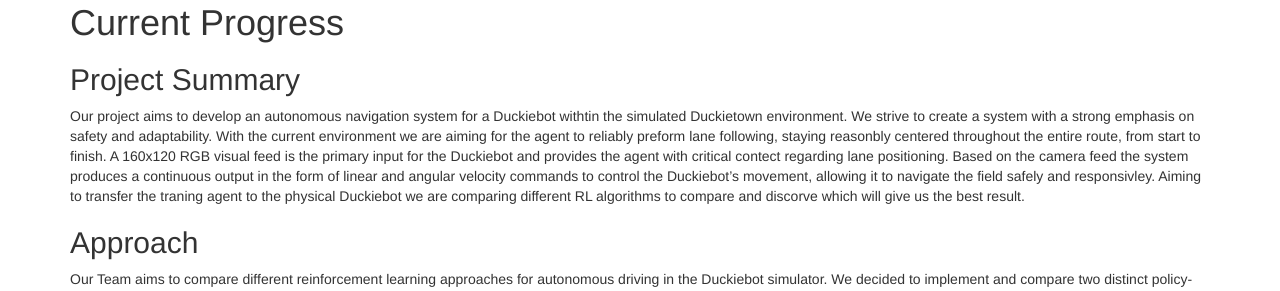
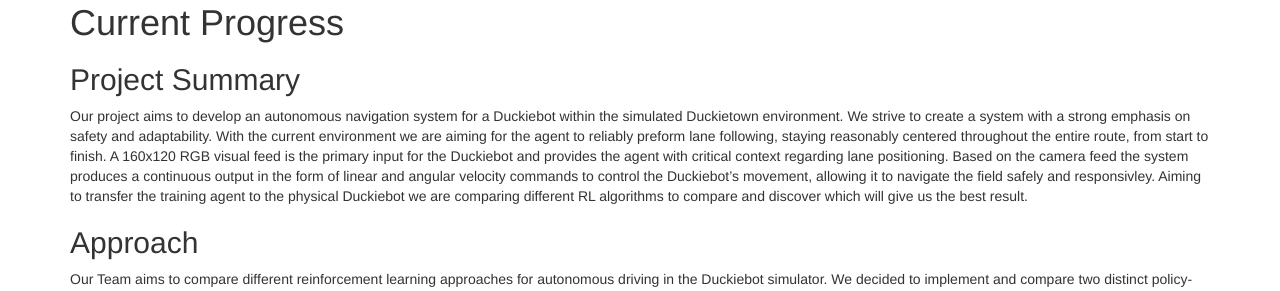
Before and after one commit to AllanWu04/TheQuackers, a Jekyll site: the page built from docs/status.md, in a window 1280 px wide and 900 px high. Shown: the part 170-461 px from the top of the window. Built offline with Jekyll 4.4.1, drawn with Linux system fonts in a browser that asks for light colours; formulas are drawn with MathJax 3; some of the changed lines change nothing that is shown; some of the changed text lies outside the part shown.

Commit message:
Attempt fix gifs and img links on status and fixed typos on project summary

```diff
--- a/docs/status.md
+++ b/docs/status.md
@@ -6,12 +6,12 @@
 # Current Progress
 
 ## Project Summary
-Our project aims to develop an autonomous navigation system for a Duckiebot withtin the simulated Duckietown environment.
+Our project aims to develop an autonomous navigation system for a Duckiebot within the simulated Duckietown environment.
 We strive to create a system with a strong emphasis on safety and adaptability.
-With the current environment we are aiming for the agent to reliably preform lane following, staying reasonbly centered throughout the entire route, from start to finish.
-A 160x120 RGB visual feed is the primary input for the Duckiebot and provides the agent with critical contect regarding lane positioning.
+With the current environment we are aiming for the agent to reliably preform lane following, staying reasonably centered throughout the entire route, from start to finish.
+A 160x120 RGB visual feed is the primary input for the Duckiebot and provides the agent with critical context regarding lane positioning.
 Based on the camera feed the system produces a continuous output in the form of linear and angular velocity commands to control the Duckiebot's movement, allowing it to navigate the field safely and responsivley.
-Aiming to transfer the traning agent to the physical Duckiebot we are comparing different RL algorithms to compare and discorve which will give us the best result.
+Aiming to transfer the training agent to the physical Duckiebot we are comparing different RL algorithms to compare and discover which will give us the best result.
 
 ## Approach
 Our Team aims to compare different reinforcement learning approaches for autonomous driving in the Duckiebot simulator.
@@ -89,33 +89,33 @@
 | **Recovery Status** | Partial / Plateau | **Significant Breakthrough** | Early Stabilization |
 
 #### Baseline PPO Performance:
-![Baseline PPO Reward Curve](https://github.com/AllanWu04/TheQuackers/blob/main/docs/images/docs/images/PPO_baseline.png)
+![Baseline PPO Reward Curve](imgs/PPO_baseline.png)
 The **Baseline PPO** showed an early struggle, with the reward dropping nearly to $-750$ within 20k steps. While it recovered to around $-180$ mid-training, it eventually decayed and plateaued at **-434.38**, indicating it failed to find a long-term stable policy for the environment.
 
 #### Tuned PPO Performance:
-![Tuned PPO Reward Curve](https://github.com/AllanWu04/TheQuackers/blob/main/docs/images/docs/images/PPO_tuned.png)
+![Tuned PPO Reward Curve](imgs/PPO_tuned.png)
 Our **Tuned PPO** demonstrated a superior recovery capability. After an extensive exploration phase that dipped to $-700$, the agent achieved a major breakthrough around **260k steps**. It stabilized at a significantly higher smoothed reward of **-274.10**, proving that our hyperparameter adjustments directly improved the agent's ability to learn from road boundary penalties.
 
 #### SAC Performance:
-![SAC Reward Curve](https://github.com/AllanWu04/TheQuackers/blob/main/docs/images/docs/images/SAC_plot.png)
+![SAC Reward Curve](imgs/SAC_plot.png)
 
 The **SAC** agent initially struggled with higher entropy exploration, with rewards dropping to nearly $-1000$ around 60k steps. However, it showed a clear upward trend in the final 30k steps, reaching **-866.27**. While the reward is lower than PPO at this stage, the trajectory suggests potential for continued improvement with more training steps.
 
 ### 2. Qualitative Results
 We analyzed the agent's behavior through visual captures to identify failure modes and successes.
 
-![Baseline_PPO_gif](https://github.com/AllanWu04/TheQuackers/blob/main/docs/images/docs/images/PPO_baseline_resized.gif)
+![Baseline_PPO_gif](imgs/PPO_baseline_resized.gif)
 
 **Baseline PPO (Stagnation Mode)**: We observed that the Baseline PPO agent developed a "safe" but useless strategy of **spinning in place**. By doing so, it avoids crossing the lane boundaries and incurring the heavy $-100.0$ penalty, but it fails to make any forward progress.
 
-![Baseline_PPO_gif](https://github.com/AllanWu04/TheQuackers/blob/main/docs/images/docs/images/PPO_tuned_resized.gif)
+![Baseline_PPO_gif](imgs/PPO_tuned_resized.gif)
 
 **Tuned PPO (Success Mode)**:
 * **Dynamic Recovery**: Unlike the baseline models, the Tuned PPO agent demonstrates a sophisticated understanding of the environment by making continuous, fine-grained steering adjustments to stay centered.
 * **Effective Progress**: After reaching the convergence point, the agent overcame the "stagnation" trap; it actively moves forward with linear velocity while successfully interpreting the $64 \times 64$ RGB input to anticipate upcoming curves.
 * **Stability**: The agent maintains a stable trajectory even as training progresses, proving that our tuning effectively balanced exploration with exploitation.
 
-![Baseline_PPO_gif](https://github.com/AllanWu04/TheQuackers/blob/main/docs/images/docs/images/SAC_resized.gif)
+![Baseline_PPO_gif](imgs/SAC_resized.gif)
 
 **SAC (Exploration Mode)**: The SAC agent currently exhibits **wandering behavior**, moving near the starting area but without a clear sense of direction. While it is more active than the Baseline PPO, it has not yet learned to correlate visual inputs with the long-term goal of lane following.
 
@@ -123,7 +123,7 @@
 
 ## Remaining Goals and Challenges
 Settle on common parameters for each model, where applicable, to have a better comparison on which preforms the best.
-Continously monitor the traning through TensorBoard until we are confident to translate the model onto a physcial Duckiebot.
+Continously monitor the traning through TensorBoard until we are confident to translate the model onto a physical Duckiebot.
 Run the agent on a physcial DuckieBot and compare the results with the training model.
 
 
```
